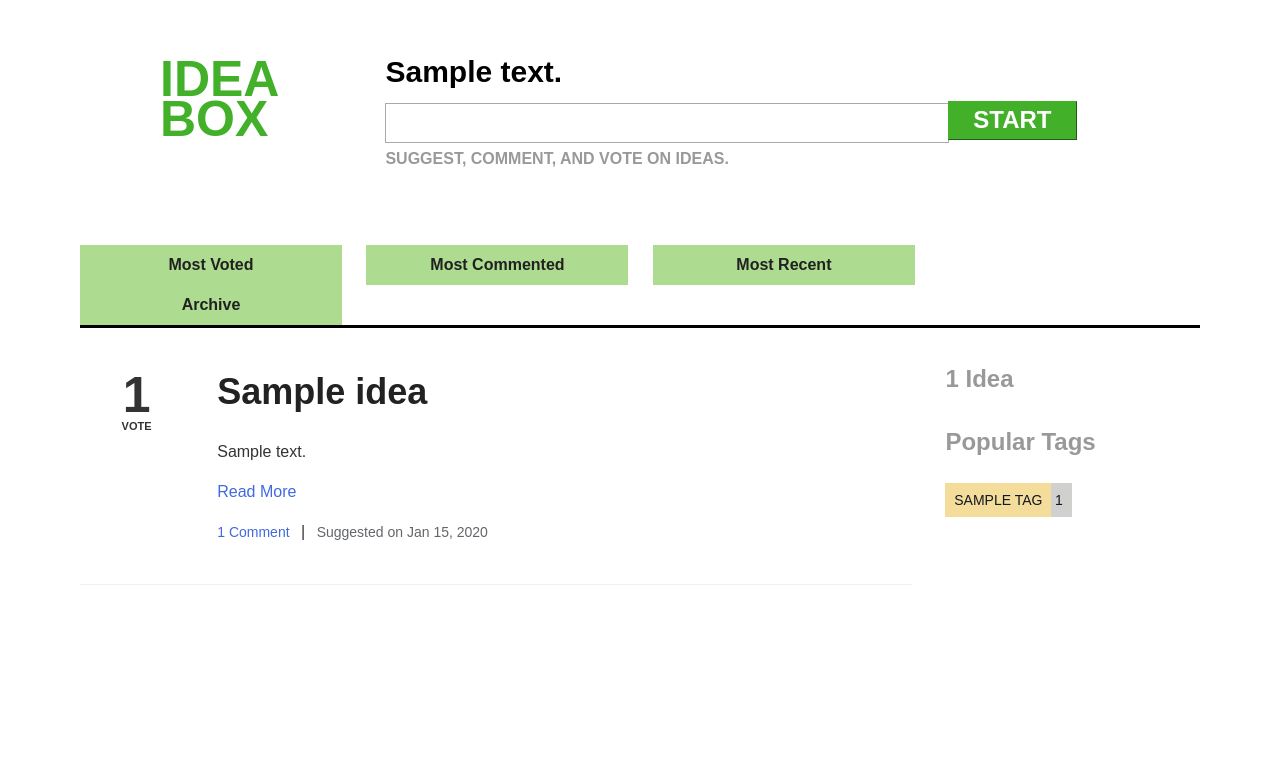
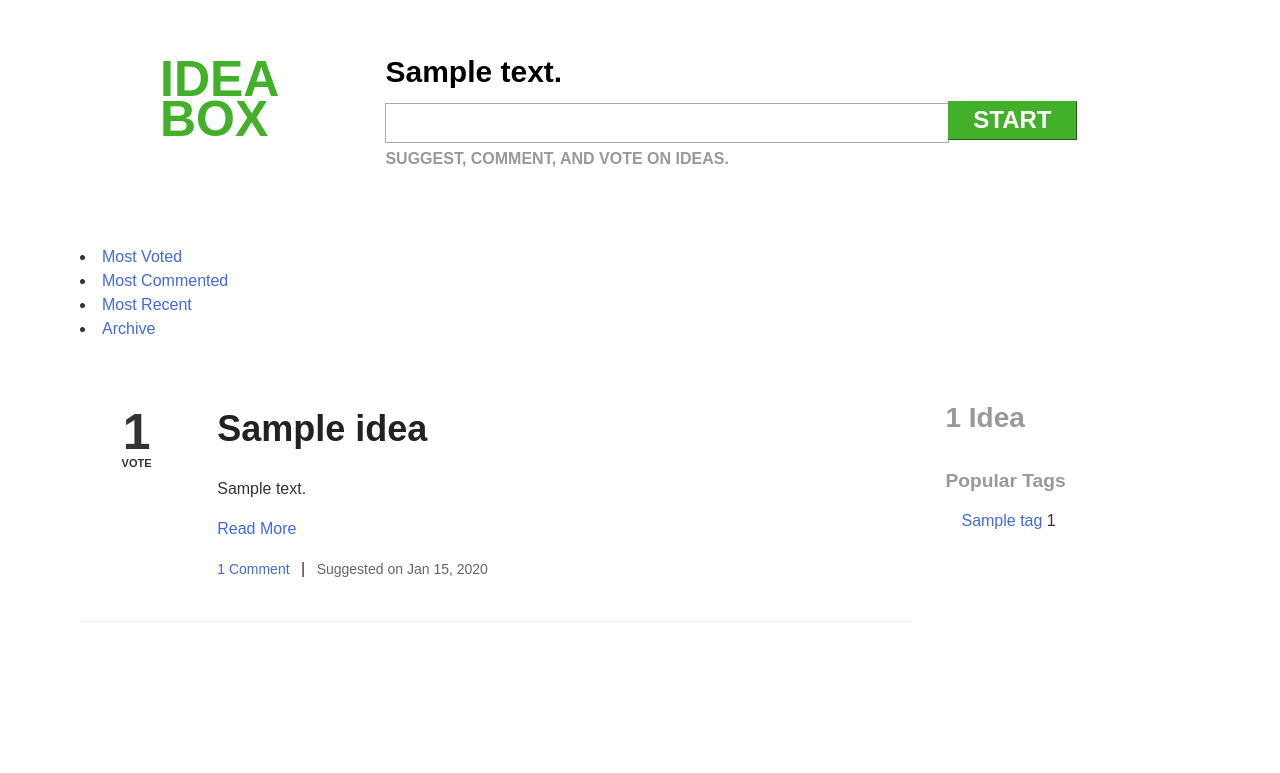
Before and after one commit to cfpb/idea-box, a Django app: template src/idea/templates/idea/list.html in a window 1280 px wide. Shown: the top 773 px of the page. Run offline with Django 3.2, Linux system fonts and the light colour scheme; the template is opened without the code that fills it: most values are stand-ins (such as "Sample title", 1, 10 or a date in 2020); some libraries are stand-ins or nearby versions.

Commit message:
IN-308 - Update tab and tag styles

```diff
--- a/src/idea/static/idea/css/idea.css
+++ b/src/idea/static/idea/css/idea.css
@@ -27,6 +27,9 @@
         vertical-align: top;
     }
     [class*="span"]:first-child {
+        margin-left: 0;
+    }
+    .section-nav {
         margin-left: 0;
     }
 }
@@ -268,53 +271,32 @@
     padding-left: 0;
 }
 .total-ideas,
-.ic-tags,
 .ic-add-tags,
 .sidebar-nav {
     margin-bottom: 2.5em;
 }
+.sidebar h4 {
+    color: #999;
+    font-size: 120%; /* 24px */
+    line-height: 0.95;
+}
 .total-ideas h4 {
-    color: #999;
     font-size: 175%; /* 28px */
     font-weight: bold;
-    line-height: 0.95;
 }
-.sidebar h4 {
-    color: #999;
-    font-size: 150%; /* 24px */
-    line-height: 0.95;
+.tags .tag {
+    display: block;
+    margin: 0 0 .5em 1em;
 }
-.ic-tags li {
-    padding: 0.625em 0;
-}
-.ic-tags a {
-    background-color: #f4dc9a;
-    color: #101820;
-    font-size: 87.5%;
-    font-weight: normal;
-    padding: 0.625em 0 0.625em 0.625em;
-    text-decoration: none;
-    text-transform: uppercase;
-}
-.ic-tags a:hover,
-.ic-tags a:active,
-.ic-tags a:focus,
-.ic-tags a.active {
-    background-color: #fdcb40;
-    text-decoration: none;
-}
-.ic-tags a span.num {
-    background-color: #d0d0ce;
-    margin-left: 0.3125em;
-    padding: 0.625em 0.625em 0.625em 0.3125em;
+.tags .tag a {
+    font-family: "Avenir Next Demi", Arial, sans-serif;
 }
 .sidebar .tags form input[type="text"] {
     width: 11em;
 }
 .ic-add-tags .help-text {
     font-size: 87.5%;
-}
-.sidebar-nav a {
+} .sidebar-nav a {
     font-size: 87.5%; /* 14px */
 }
 
--- a/src/idea/templates/idea/list.html
+++ b/src/idea/templates/idea/list.html
@@ -25,14 +25,12 @@
 				<div class="visuallyhidden">
 					<h2>Main Navigation for Idea Box</h2>
 				</div> <!-- /visuallyhidden -->
-					<nav id="main-nav" class="main-nav" role="navigation">
-                        <ul {% if sort_or_state == 'vote' %}class="active"{% endif %}>
+					<ul class="section-nav span12">
                             <li {% if sort_or_state == 'vote' %}class="active"{% endif %}><a href="{% url 'idea:idea_list' "vote" %}">Most Voted</a></li>
                             <li {% if sort_or_state == 'comment' %}class="active"{% endif %}><a href="{% url 'idea:idea_list' "comment" %}">Most Commented</a></li>
                             <li {% if sort_or_state == 'recent' %}class="active"{% endif %}><a href="{% url 'idea:idea_list' "recent" %}">Most Recent</a></li>
                             <li {% if sort_or_state == 'archived' %}class="active"{% endif %}><a class="last" href="{% url 'idea:idea_list' "archived" %}">Archive</a></li>
-						</ul><!-- /nav -->
-					</nav><!-- /main-nav -->
+					</ul><!-- /nav -->
 				</section><!-- /idea-hero -->
 			</div><!-- /row -->
 			<div class="row">
@@ -86,15 +84,15 @@
                           {{total_num_ideas}} Idea{{total_num_ideas|pluralize:",s"}}
                         </h4>
 					</aside><!-- /total-ideas -->
-					<aside class="ic-tags">
+					<aside class="tags">
 						<h4>Popular Tags</h4>
 						<ul>
                             {% for tag in tags %}
-                            <li><a href="{{tag.tag_url}}"
+                            <li class="tag"><a class="tag_name" href="{{tag.tag_url}}"
                                 {% if tag.active %}
                                     class="active"
                                 {% endif %}
-                            >{{tag}} <span class="num">{{tag.count}}</span></a></li>
+                            >{{tag}} </a><span class="tag_remove">{{tag.count}}</span></li>
                             {% endfor %}
 						</ul>
 					</aside>
```
